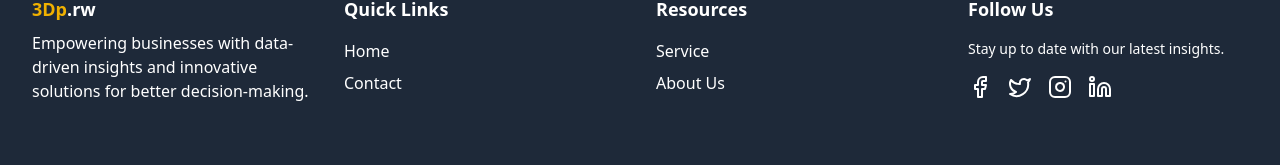
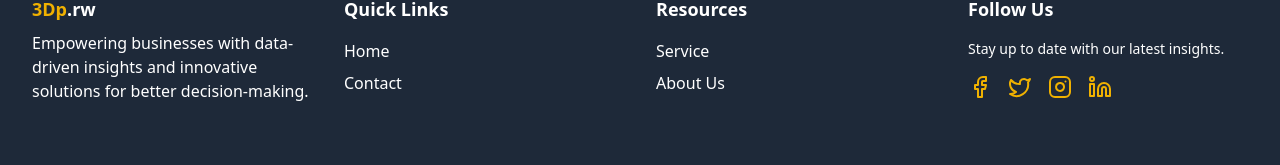
Before and after one commit to Niyonagize6369/3DP-website, a Next.js app: page / in a window 1280 px wide. Shown: the part 3413-3578 px from the top of the page. Built offline with nearby package versions, Linux system fonts and the light colour scheme.

Commit message:
ready to pushed

```diff
--- a/app/components/Footer.tsx
+++ b/app/components/Footer.tsx
@@ -79,25 +79,25 @@ export const Footer = () => {
             <div className="flex space-x-4">
               <a
                 href="#"
-                className="text-white hover:text-yellow-600 transition-colors"
+                className="text-yellow-500 hover:text-yellow-600 transition-colors"
               >
                 <Facebook size={24} />
               </a>
               <a
                 href="#"
-                className="text-white hover:text-yellow-600 transition-colors"
+                className="text-yellow-500 hover:text-yellow-600 transition-colors"
               >
                 <Twitter size={24} />
               </a>
               <a
                 href="#"
-                className="text-white hover:text-yellow-600 transition-colors"
+                className="text-yellow-500 hover:text-yellow-600 transition-colors"
               >
                 <Instagram size={24} />
               </a>
               <a
                 href="#"
-                className="text-white hover:text-yellow-600 transition-colors"
+                className="text-yellow-500 hover:text-yellow-600 transition-colors"
               >
                 <Linkedin size={24} />
               </a>
```
